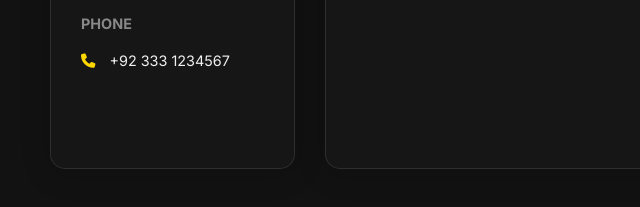
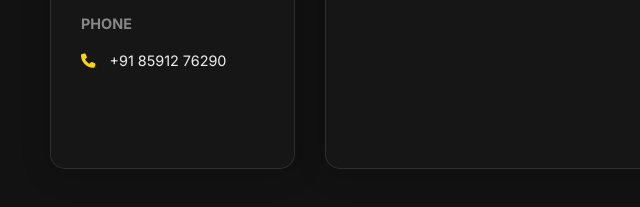
Before and after one commit to t41haa/Portfolio, a plain HTML site: page index.html in a window 1280 px wide. Shown: the part 681-888 px from the top of the page, 0-640 px from the left. Drawn offline with Linux system fonts and the light colour scheme.

Commit message:
Update index.html

```diff
--- a/index.html
+++ b/index.html
@@ -44,7 +44,7 @@
                 <p class="detail-line"><i class="fas fa-envelope"></i> txlhaa.cc@gmail.com</p>
 
                 <p><strong>PHONE</strong></p>
-                <p class="detail-line"><i class="fas fa-phone"></i> +92 333 1234567</p>
+                <p class="detail-line"><i class="fas fa-phone"></i> +91 85912 76290</p>
             </div>
         </aside>
 
```
